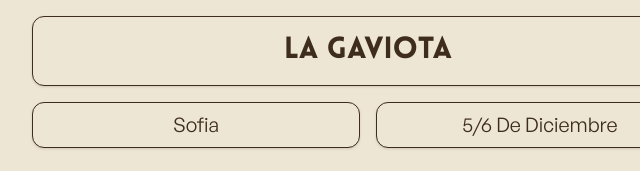
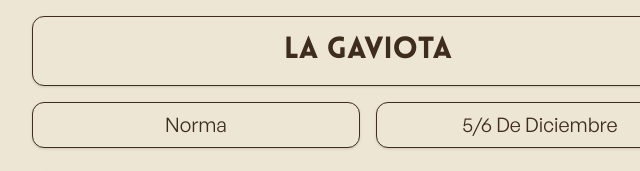
Before and after one commit to LaGaviotaEventos/evento-42, a plain HTML site: page index.html in a window 1280 px wide. Shown: the top 171 px of the page, 272-912 px from the left. Drawn offline with nearby package versions, Linux system fonts and the light colour scheme.

Commit message:
Update index.html

```diff
--- a/index.html
+++ b/index.html
@@ -43,7 +43,7 @@
             <h1 class="text-3xl font-lovelo">La Gaviota</h1>
         </div>
         <div class="grid grid-cols-2 gap-4 w-full">
-            <h2 class="text-xl font-general bg-[#ede6d5] border border-[#3E2C1C] rounded-xl shadow py-2 text-center">Sofia</h2>
+            <h2 class="text-xl font-general bg-[#ede6d5] border border-[#3E2C1C] rounded-xl shadow py-2 text-center">Norma</h2>
             <p class="text-xl font-general bg-[#ede6d5] border border-[#3E2C1C] rounded-xl shadow py-2 text-center">5/6 De Diciembre</p>
         </div>
         </header>
```
